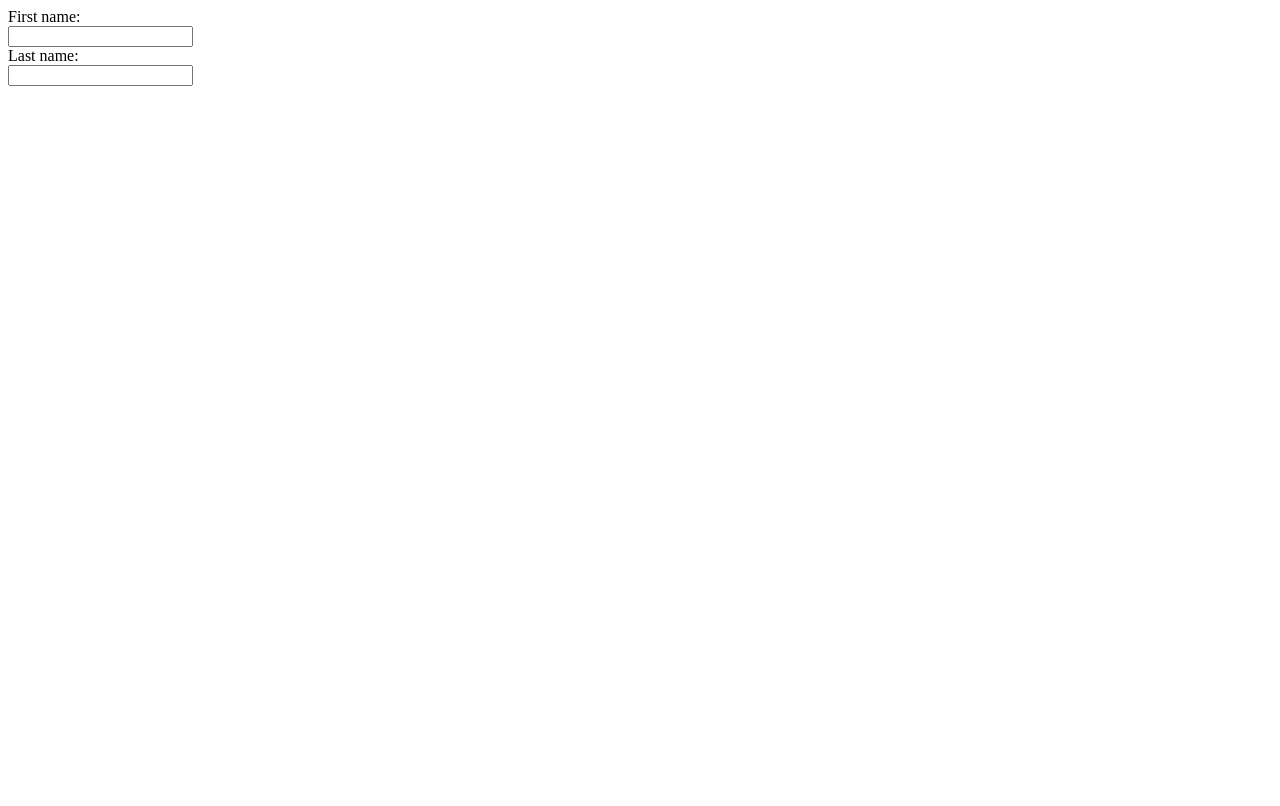
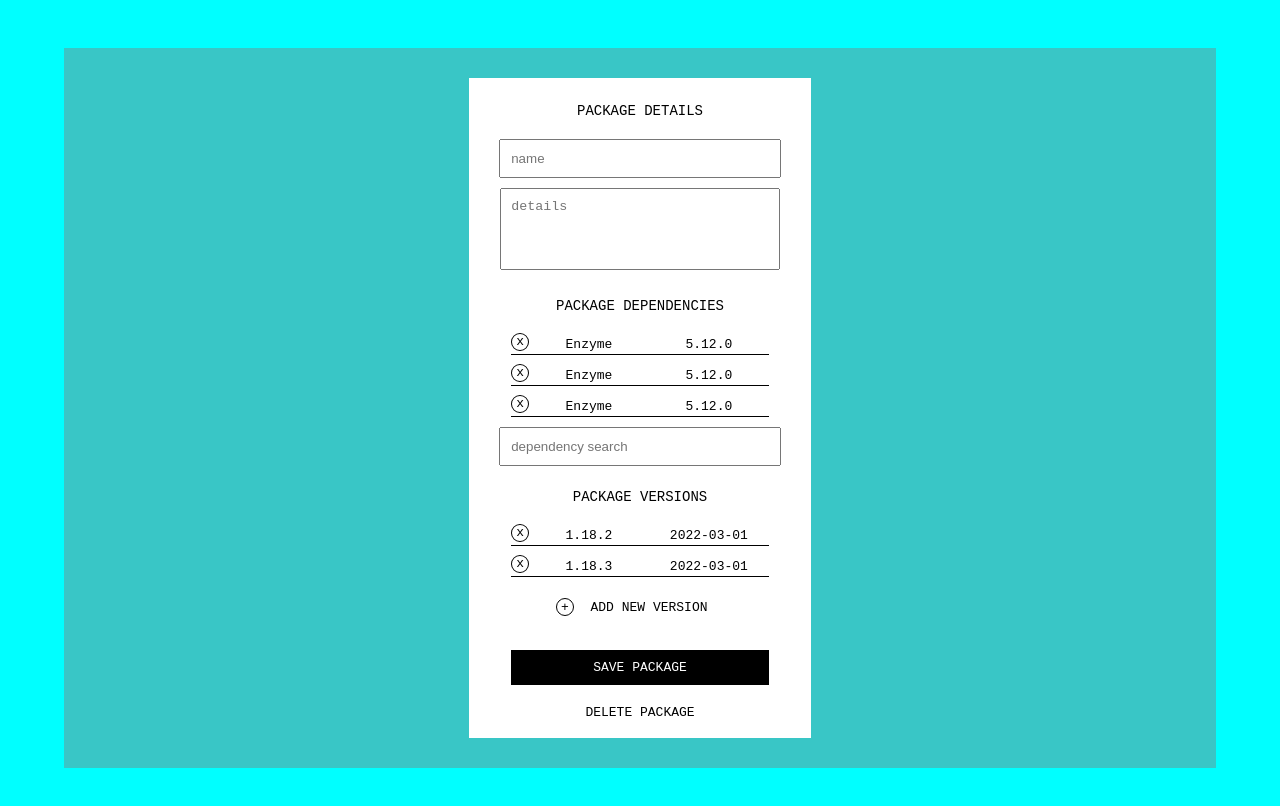
Before and after one commit to matei-teca/package_manager_app_web, a plain HTML site: page frontend/index.html in a window 1280 px wide. Drawn offline with Linux system fonts and the light colour scheme.

Commit message:
Create a form on the frontend side

```diff
--- a/frontend/index.html
+++ b/frontend/index.html
@@ -6,6 +6,7 @@
 	<meta name="viewport" content="width=device-width, initial-scale=1.0">
 	<title></title>
 	<script src="/public/script.js"></script>
+	<link rel="stylesheet" href="/public/style.css"/>
 </head>
 <body>
 	<div id="root"></div>
--- a/frontend/public/script.js
+++ b/frontend/public/script.js
@@ -2,12 +2,69 @@ let rootEl;
 
 const formStructure = () => {
     return `
-    <form>
-  <label for="fname">First name:</label><br>
-  <input type="text" id="fname" name="fname"><br>
-  <label for="lname">Last name:</label><br>
-  <input type="text" id="lname" name="lname">
+    <div id="formContainer">
+    <form id="form1">
+
+    <div id = "section1" class="section">
+        <div id = "title1" class="title"> PACKAGE DETAILS </div>
+        <input id="nameInput" type="text" placeholder="name">
+        <textarea id="detailsInput" placeholder="details" ></textarea>
+    </div>
+
+    <div id = "pckgDependenciesCont" class="section">
+        <div class="title"> PACKAGE DEPENDENCIES </div>
+
+        <div id="dependencyC" class="dependencyItem">
+            <div id="dependencyC_bttn" class="dependencySubItem dependencyItemBttn">x</div>
+            <div id="dependencyC_name" class="dependencySubItem">Enzyme</div>
+            <div id="dependencyC_version" class="dependencySubItem">5.12.0</div>
+        </div>
+
+        <div id="dependencyB" class="dependencyItem">
+            <div id="dependencyB_bttn" class="dependencySubItem dependencyItemBttn">x</div>
+            <div id="dependencyB_name" class="dependencySubItem">Enzyme</div>
+            <div id="dependencyB_version" class="dependencySubItem">5.12.0</div>
+        </div>
+
+        <div id="dependencyA" class="dependencyItem">
+            <div id="dependencyA_bttn" class="dependencySubItem dependencyItemBttn">x</div>
+            <div id="dependencyA_name" class="dependencySubItem">Enzyme</div>
+            <div id="dependencyA_version" class="dependencySubItem">5.12.0</div>
+        </div>
+
+
+        <input id="dependencySearchInput" type="text" placeholder="dependency search">
+
+    </div>
+
+    <div class="section">
+        <div class="title"> PACKAGE VERSIONS </div>
+
+        <div id="versionB" class="dependencyItem">
+            <div class="dependencySubItem dependencyItemBttn">x</div>
+            <div class="dependencySubItem">1.18.2</div>
+            <div class="dependencySubItem">2022-03-01</div>
+        </div>
+
+        <div id="versionA" class="dependencyItem">
+            <div class="dependencySubItem dependencyItemBttn">x</div>
+            <div class="dependencySubItem">1.18.3</div>
+            <div class="dependencySubItem">2022-03-01</div>
+        </div>
+
+        <div id="addNewVersion" class="dependencyItem">
+            <div id="addNewVersionBttn" class="dependencySubItem dependencyItemBttn">+</div>
+            <div class="dependencySubItem">ADD NEW VERSION</div>
+        </div>
+    </div>
+
+    <div class="section">
+        <button id="saveBttn" type="submit" form="form1" value="Submit">SAVE PACKAGE</button>
+        <button id="deleteBttn" type="submit" form="form1" value="Delete">DELETE PACKAGE</button>
+    </div>
+
     </form>
+    </div>
     `
 }
 
--- /dev/null
+++ b/frontend/public/style.css
@@ -0,0 +1,165 @@
+/* *,
+*:before,
+*:after {
+  margin: 0;
+  padding: 0;
+  background: transparent;
+  box-sizing: border-box;
+  text-decoration: none;
+  outline: none;
+  font-family: inherit;
+} */
+
+body {
+    background-color: aqua;
+    display: flex;
+    justify-content: center;
+    align-items: center;
+}
+
+#root {
+    background-color: rgba(255, 0, 0, 0.224);
+    display: flex;
+    justify-content: center;
+    align-items: center;
+    width: 90vw;
+    height: 90vh;
+    margin-top: 5vh;
+    margin-bottom: 5vh;
+
+}
+
+#formContainer{
+    background-color: white;
+    width: calc(513 / 1.5 * 1px);
+    height: calc(990 / 1.5 * 1px);
+    display: flex;
+    justify-content: center;
+    font-family: 'Courier New', Courier, monospace;
+
+}
+
+.title {
+    font-size: 14px;
+    margin-bottom: 20px;
+}
+
+#title1 {
+    margin-bottom: 10px;
+}
+
+.section {
+    /* background-color: yellow; */
+    display: block;
+    text-align: center;
+    margin-top: 3px;
+    padding: 10px;
+}
+
+#section1{
+    margin-top: 15px;
+}
+
+#nameInput, #detailsInput, #dependencySearchInput{
+    width: 80%;
+    margin-top: 10px;
+    padding: 10px
+}
+
+#detailsInput {
+    resize: none;
+    height: 60px;
+}
+
+/* #pckgDependenciesCont{
+    height: 15%;
+} */
+
+.dependencyItem{
+    /* background-color: green; */
+    display: flex;
+    justify-content: center;
+    align-items: center;
+    width: 80%;
+    margin-left: 10%;
+    margin-top: 10px;
+    height: 20px;
+    font-size: small;
+    border-bottom: 0.3px solid black;
+
+}
+
+.dependencySubItem{
+    /* background-color: pink; */
+    display: inline-block;
+    /* margin-inline: 18%; */
+    width: 150px;
+}
+
+.dependencyItemBttn{
+    display: flex;
+    justify-content: center;
+    align-items: center;
+    width: 8px;
+    height:8px;
+    border: 0.3px solid black;
+    border-radius: 100%;
+    padding: 4px;
+    margin-bottom: 5px;
+}
+
+.dependencyItemBttn:hover{
+    cursor: pointer;
+    background-color: red;
+    color: white;
+}
+
+#addNewVersion{
+    border-bottom: none;
+    margin-top: 20px;
+}
+
+#addNewVersionBttn{
+    margin: 0;
+}
+
+#addNewVersionBttn:hover{
+    background-color: green;
+}
+
+#saveBttn, #deleteBttn{
+    width: 80%;
+    margin-left: 10%;
+    display: flex;
+    justify-content: center;
+    align-items: center;
+    padding: 10px;
+    border: none;
+    font-size: small;
+    margin-top: 10px;
+    cursor: pointer;
+    font-family: 'Courier New', Courier, monospace;
+
+
+}
+
+#saveBttn {
+    background-color: black;
+    color: white;
+}
+
+#deleteBttn {
+    background-color: white;
+    color: black;
+}
+
+#saveBttn:hover{
+    border: 1px solid white;
+    margin-top: 9px;
+}
+
+
+#deleteBttn:hover{
+    border: 1px solid black;
+    margin-top: 9px;
+}
```
